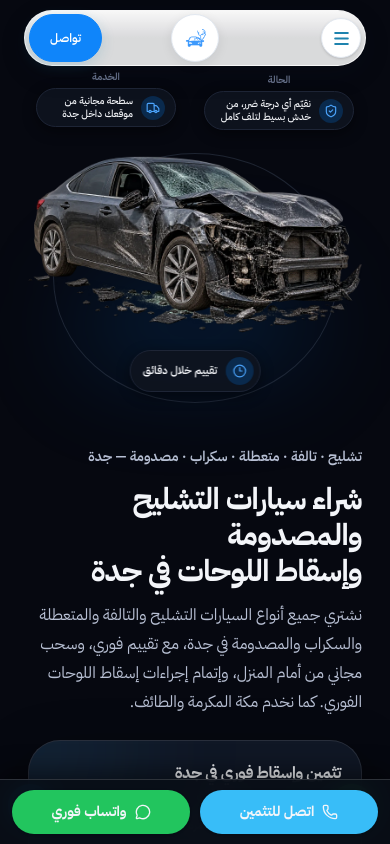
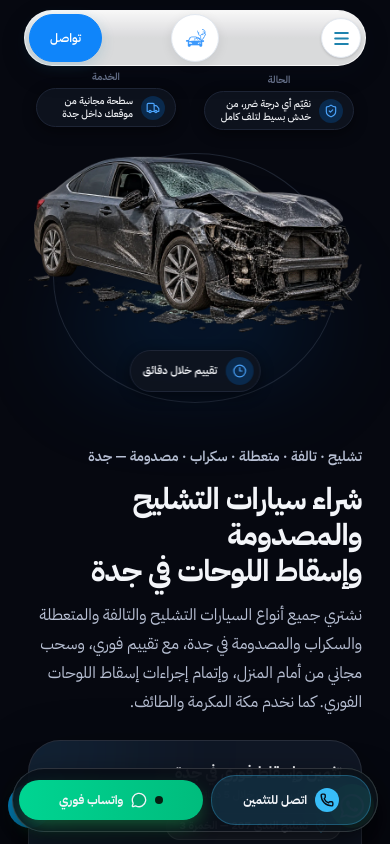
Before and after one commit to Mahmoudfattah/jeddahcars, a Next.js app: page / in a window 390 px wide. Shown: the top 844 px of the page. Built offline with nearby package versions, Linux system fonts and the light colour scheme.

Commit message:
inhace sticky bar

```diff
--- a/app/components/layout/StickyMobileBar.tsx
+++ b/app/components/layout/StickyMobileBar.tsx
@@ -33,26 +33,35 @@ export default function StickyMobileBar() {
   return (
     <div
       dir="rtl"
-      className="fixed bottom-0 inset-x-0 z-50 md:hidden bg-[#090e17]/95 backdrop-blur-md border-t border-white/15 px-3 py-2.5 shadow-[0_-8px_24px_rgba(0,0,0,0.45)]"
+      className="fixed bottom-3 inset-x-3 z-50 md:hidden pb-[env(safe-area-inset-bottom)]"
     >
-      <div className="flex items-center gap-2.5 max-w-md mx-auto">
+      <div className="mx-auto flex max-w-md items-center gap-2 rounded-2xl border border-white/15 bg-[#090e17]/90 p-1.5 shadow-[0_16px_36px_rgba(0,0,0,0.65)] backdrop-blur-xl">
+        {/* زر الاتصال */}
         <a
           href={PHONE_TEL}
           onClick={() => trackEvent("phone_call_click", "sticky_mobile_bar")}
-          className="flex-1 inline-flex items-center justify-center gap-2 rounded-xl bg-[#38bdf8] active:bg-[#0284c7] py-3 px-3 text-sm font-extrabold text-slate-950 shadow-sm"
+          className="flex flex-1 items-center justify-center gap-2 rounded-xl border border-[#38bdf8]/30 bg-[#38bdf8]/15 active:scale-[0.98] py-3 px-3 text-xs sm:text-sm font-bold text-[#38bdf8] transition-all"
         >
-          <Phone className="w-4 h-4 shrink-0" />
+          <span className="flex h-6 w-6 items-center justify-center rounded-full bg-[#38bdf8] text-[#090e17]">
+            <Phone className="h-3.5 w-3.5" strokeWidth={2.4} />
+          </span>
           <span>اتصل للتثمين</span>
         </a>
 
+        {/* زر الواتساب */}
         <a
           href={WHATSAPP_URL}
           target="_blank"
           rel="noopener noreferrer"
           onClick={() => trackEvent("whatsapp_click", "sticky_mobile_bar")}
-          className="flex-1 inline-flex items-center justify-center gap-2 rounded-xl bg-[#22c55e] active:bg-[#16a34a] py-3 px-3 text-sm font-extrabold text-white shadow-sm"
+          className="relative flex flex-[1.2] items-center justify-center gap-2 rounded-xl bg-gradient-to-l from-emerald-500 to-emerald-400 active:scale-[0.98] py-3 px-3 text-xs sm:text-sm font-extrabold text-[#062012] shadow-[0_8px_20px_-4px_rgba(34,197,94,0.45)] transition-all"
         >
-          <MessageCircle className="w-4 h-4 shrink-0" />
+          {/* نقطة نبض حية */}
+          <span className="relative flex h-2 w-2">
+            <span className="absolute inline-flex h-full w-full animate-ping rounded-full bg-[#062012] opacity-60" />
+            <span className="relative inline-flex h-2 w-2 rounded-full bg-[#062012]" />
+          </span>
+          <MessageCircle className="h-4 w-4 shrink-0 fill-[#062012]/15" />
           <span>واتساب فوري</span>
         </a>
       </div>
```
